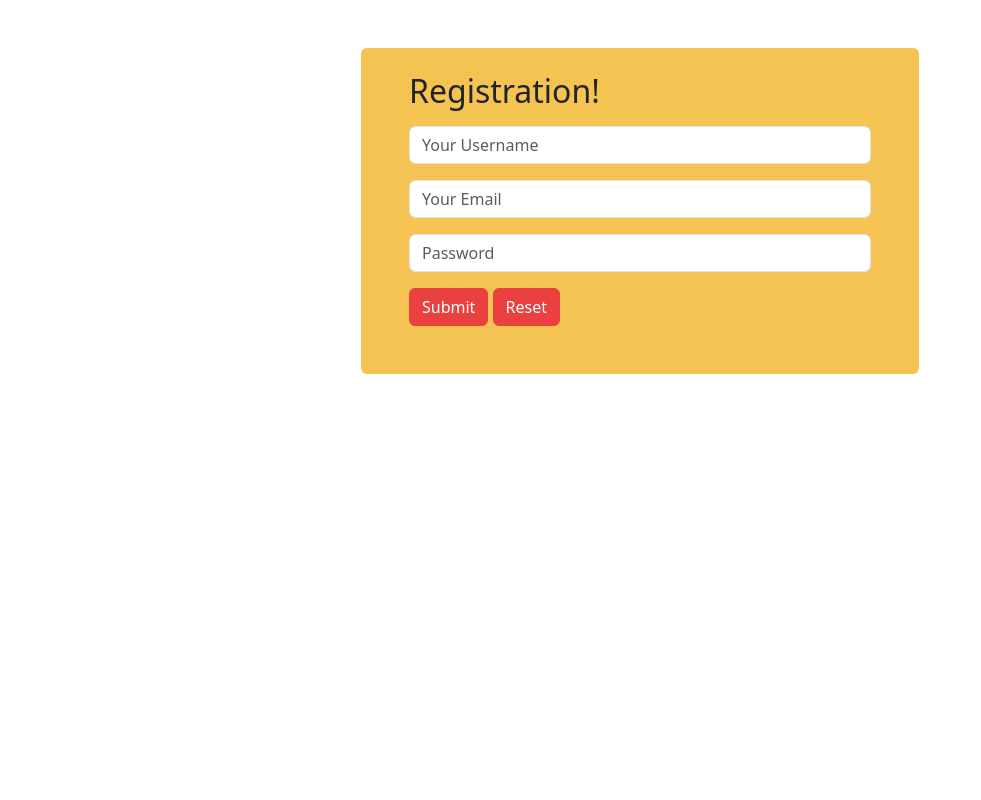
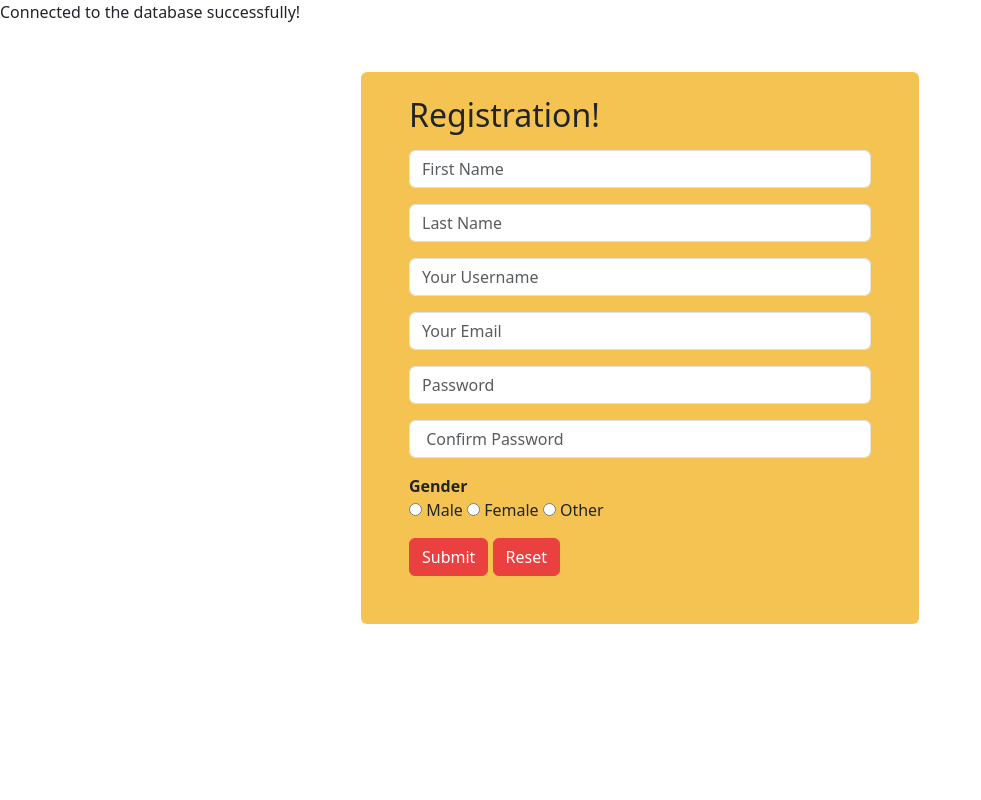
Before and after one commit to maha-246/DATABASE-PROJECT, a PHP site: page /registration.php in a window 1280 px wide. Shown: the whole page, without its empty margins (0-981 px from the left). Run offline with PHP 8.4, Linux system fonts and the light colour scheme; some libraries are stand-ins or nearby versions.

Commit message:
Registration functionality added

```diff
--- a/to-do-list/db.php
+++ b/to-do-list/db.php
@@ -0,0 +1,16 @@
+<?php
+$host = 'localhost'; // your host name, usually 'localhost'
+$db   = 'to-do-list';  // your database name
+$user = 'root';      // your user name
+$password = '';          // your password
+
+$conn = new mysqli($host, $user, $password, $db);
+
+// Check the connection status
+if ($conn->connect_error) {
+    die("Connection failed: " . $conn->connect_error);
+}
+
+// Connection successful
+echo "Connected to the database successfully!";
+?>
--- a/to-do-list/index.php
+++ b/to-do-list/index.php
@@ -21,6 +21,7 @@
     <link rel="stylesheet" href="stylesheet.css">
    </head>
    <body>
-    <h1>hello</h1>
+    <h1>hwllo</h1>
+
    </body>
 </html>
--- a/to-do-list/login.php
+++ b/to-do-list/login.php
@@ -1,3 +1,5 @@
+
+
 <!DOCTYPE html>
 <html>
    <head>
@@ -25,7 +27,7 @@
   <div class="main-body">
     <section class="container py-5">
       <div class="w-50 mx-auto">
-      <form class="form-design px-5" method="POST" action="index.php">
+        <form class="form-design px-5" method="POST" action="login.php">
           <h2 class="pt-4">Already a User? Login to Your Account</h2>
           <div class="form-row pb-5">
               <div class="form-group mt-3">
@@ -48,7 +50,5 @@
     </section>
   </div>
 
-
-
  </body>
 </html>
--- a/to-do-list/registration.php
+++ b/to-do-list/registration.php
@@ -1,44 +1,155 @@
+<?php
+include 'db.php';
+$errors = array();
+
+error_reporting(E_ALL);
+ini_set('display_errors', 1);
+
+//registration form php
+// Get user input from form
+
+if (isset($_POST['submit'])) {
+  // echo "registration is live!";
+
+  $firstName = $_POST['firstName'];
+  $lastName = $_POST['lastName'];
+  $username = $_POST['username'];
+  $password = $_POST['password'];
+  $confirmPassword = $_POST['confirmPassword']; // hash the password for security
+  $email = $_POST['email'];
+  $gender = $_POST['gender'];
+
+  // echo "First Name: " . $firstName . "<br>";
+  // echo "Last Name: " . $lastName . "<br>";
+  // echo "Username: " . $username . "<br>";
+  // echo "Email: " . $email . "<br>";
+  // echo "Password: " . $password . "<br>";
+  // echo "Confirm Password: " . $confirmPassword . "<br>";
+  // echo "Gender: " . $gender . "<br>";
+
+
+  // Prepare an SQL statement
+  if (empty($firstName)) {
+    array_push($errors, "First Name  is required");
+  }
+  if (empty($lastName)) {
+    array_push($errors, "Last Name is required");
+  }
+  if (empty($username)) {
+    array_push($errors, "Username is required");
+  }
+  if (empty($email)) {
+    array_push($errors, "Email is required");
+  }
+  if (empty($password)) {
+    array_push($errors, "Password is required");
+  }
+  if ($password != $confirmPassword) {
+    array_push($errors, "The two passwords do not match");
+  }
+
+  // first check the database to make sure
+  // a user does not already exist with the same username and/or email
+  $user_check_query = "SELECT * FROM users WHERE username='$username' OR email='$email' LIMIT 1";
+  $result = mysqli_query($conn, $user_check_query);
+  $user = mysqli_fetch_assoc($result);
+
+  if ($user) { // if user exists
+    if (isset($user['username']) && $user['username'] === $username) {
+        array_push($errors, "Username already exists");
+    }
+
+    if (isset($user['email']) && $user['email'] === $email) {
+        array_push($errors, "Email already exists");
+    }
+  }
+
+  }
+
+  if (count($errors) == 0) {
+    // Prepare statement;
+    $stmt = $conn->prepare("INSERT INTO users (firstName, lastName, Username, Password_, Email, gender) VALUES (?, ?, ?, ?, ?, ?)");
+
+    // Bind parameters
+    $stmt->bind_param("ssssss", $firstName, $lastName, $username, $password, $email, $gender);
+
+    // Execute the statement
+    $stmt->execute();
+
+    // Close statement
+    $stmt->close();
+
+  }
+
+?>
+
 <!DOCTYPE html>
 <html>
+
 <head>
   <meta charset="UTF-8" />
   <meta http-equiv="X-UA-Compatible" content="IE=edge" />
   <meta name="viewport" content="width=device-width, initial-scale=1.0" />
   <script src="https://kit.fontawesome.com/7e8022a4f3.js" crossorigin="anonymous"></script>
-    <link
-      href="https://cdn.jsdelivr.net/npm/bootstrap@5.3.0-alpha2/dist/css/bootstrap.min.css"
-      rel="stylesheet"
-      integrity="sha384-aFq/bzH65dt+w6FI2ooMVUpc+21e0SRygnTpmBvdBgSdnuTN7QbdgL+OapgHtvPp"
-      crossorigin="anonymous"
-    />
+  <link href="https://cdn.jsdelivr.net/npm/bootstrap@5.3.0-alpha2/dist/css/bootstrap.min.css" rel="stylesheet" integrity="sha384-aFq/bzH65dt+w6FI2ooMVUpc+21e0SRygnTpmBvdBgSdnuTN7QbdgL+OapgHtvPp" crossorigin="anonymous" />
   <link href="https://cdn.jsdelivr.net/npm/bootstrap@5.3.0-alpha3/dist/css/bootstrap.min.css" rel="stylesheet" integrity="sha384-KK94CHFLLe+nY2dmCWGMq91rCGa5gtU4mk92HdvYe+M/SXH301p5ILy+dN9+nJOZ" crossorigin="anonymous">
   <script src="https://cdn.jsdelivr.net/npm/bootstrap@5.3.0-alpha3/dist/js/bootstrap.bundle.min.js" integrity="sha384-ENjdO4Dr2bkBIFxQpeoTz1HIcje39Wm4jDKdf19U8gI4ddQ3GYNS7NTKfAdVQSZe" crossorigin="anonymous"></script>
   <!-- Bootstrap Icons -->
-    <link
-      rel="stylesheet"
-      href="https://cdn.jsdelivr.net/npm/bootstrap-icons@1.10.3/font/bootstrap-icons.css"
-    />
+  <link rel="stylesheet" href="https://cdn.jsdelivr.net/npm/bootstrap-icons@1.10.3/font/bootstrap-icons.css" />
   <link rel="stylesheet" href="stylesheet.css">
 </head>
+
 <body>
 
   <div class="main-body">
     <section class="container py-5">
       <div class="w-50 mx-auto">
-      <form method="POST" class="form-design px-5" action="index.php">
+        <form method="POST" class="form-design px-5" action="">
           <h2 class="pt-4">Registration!</h2>
           <div class="form-row pb-5">
+
+            <!-- first name -->
             <div class="form-group mt-3">
-              <input type="text" class="form-control" id="userName" placeholder="Your Username" data-sb-validations="required" >
+              <input type="text" class="form-control" id="firstName" name="firstName" placeholder="First Name" data-sb-validations="required">
             </div>
+
+            <!-- //last name -->
             <div class="form-group mt-3">
-              <input type="email" class="form-control" id="inputEmail" placeholder="Your Email" data-sb-validations="required" >
+              <input type="text" class="form-control" id="lastName" name="lastName" placeholder="Last Name" data-sb-validations="required">
             </div>
+
+            <!-- //username -->
             <div class="form-group mt-3">
-              <input type="password" class="form-control" id="inputPassword" placeholder="Password" data-sb-validations="required" >
+              <input type="text" class="form-control" id="username" name="username" placeholder="Your Username" data-sb-validations="required">
             </div>
+
+            <!-- //email -->
             <div class="form-group mt-3">
-              <input type="submit" value="Submit" class="btn button-style">
+              <input type="email" class="form-control" id="inputEmail" name="email" placeholder="Your Email" data-sb-validations="required">
+            </div>
+
+            <!-- //password -->
+            <div class="form-group mt-3">
+              <input type="password" class="form-control" id="inputPassword" name="password" placeholder="Password" data-sb-validations="required">
+            </div>
+
+            <div class="form-group mt-3">
+              <input type="password" class="form-control" id="inputPassword" name="confirmPassword" placeholder=" Confirm Password" data-sb-validations="required">
+            </div>
+
+            <!-- //gender -->
+            <div class="form-group mt-3">
+              <b><label>Gender</label></b><br>
+              <input type="radio" id="male" name="gender" value="male">
+              <label for="male">Male</label>
+              <input type="radio" id="female" name="gender" value="female">
+              <label for="female">Female</label>
+              <input type="radio" id="other" name="gender" value="other">
+              <label for="other">Other</label>
+            </div>
+
+            <div class="form-group mt-3">
+              <input type="submit" name="submit" value="Submit" class="btn button-style">
               <input type="reset" class="btn button-style">
             </div>
           </div>
@@ -54,4 +165,5 @@
 
 
 </body>
+
 </html>
```
Lines whose indentation alone changed are shown as unchanged.
